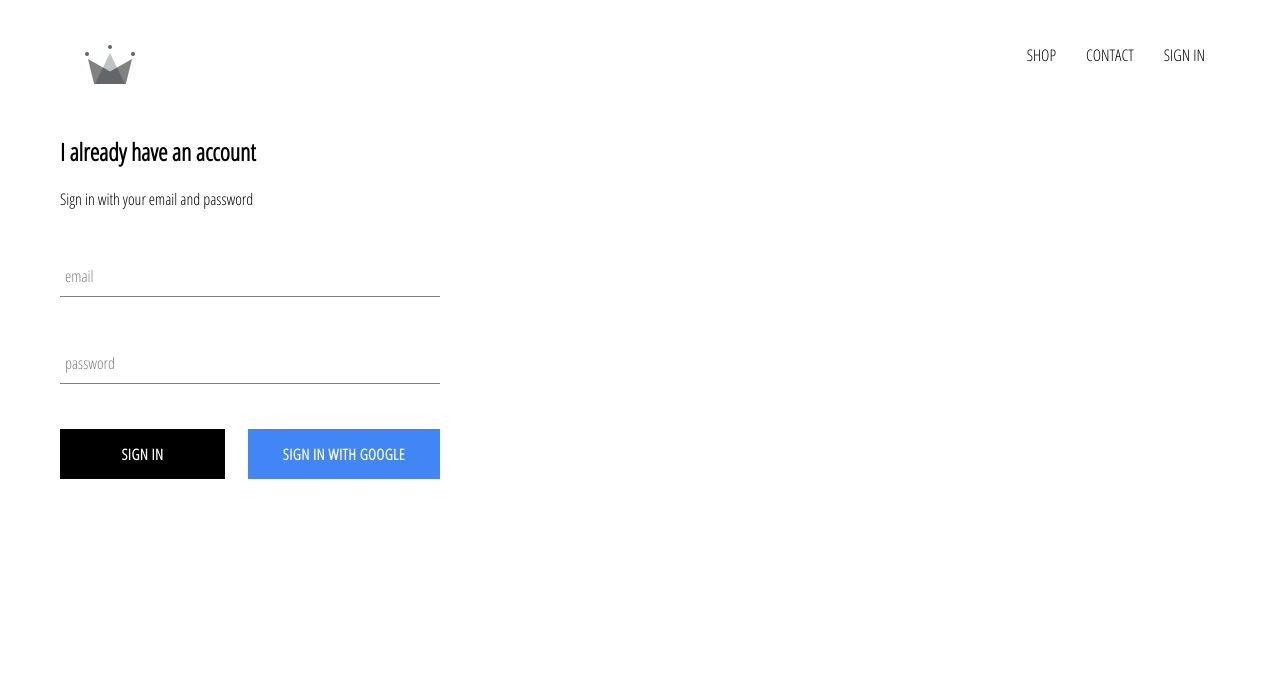
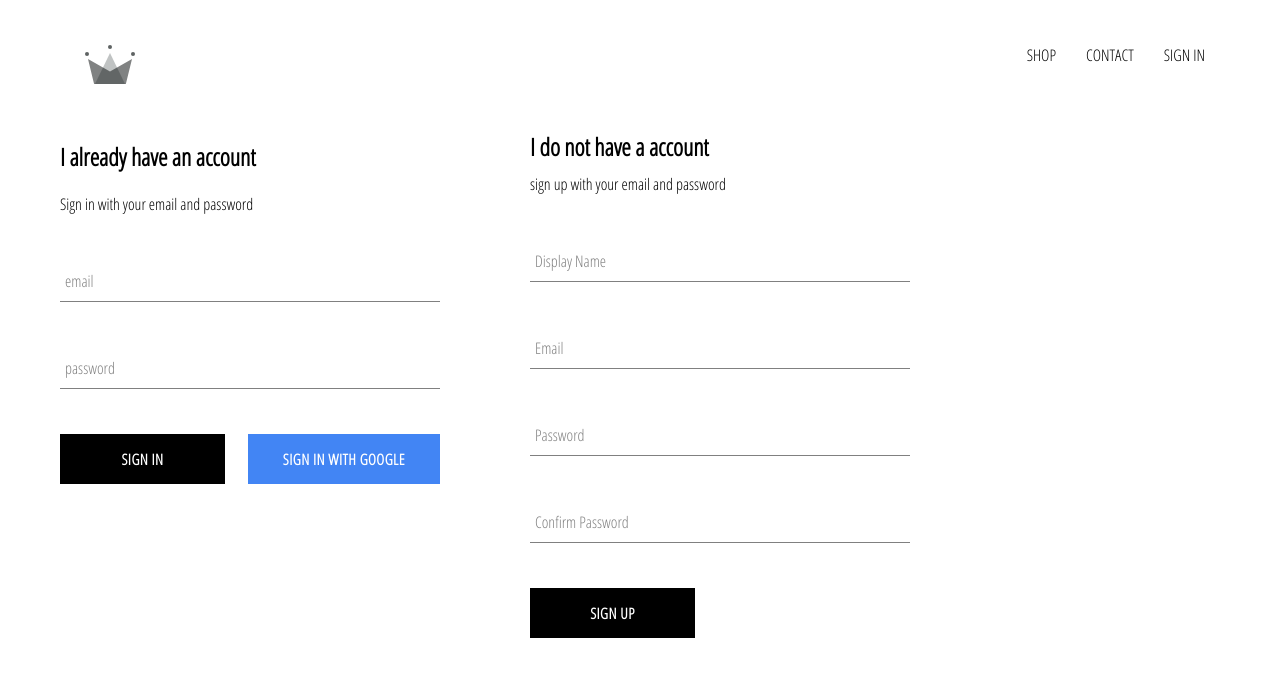
Before and after one commit to namnh1996/crwn-clothing, a React (Create React App) app: page /signin in a window 1280 px wide. Shown: the top 676 px of the page. Built offline with nearby package versions, Linux system fonts and the light colour scheme; no server answers.

Commit message:
implemented firebase utils, included ability to store authenticated users

```diff
--- a/src/App.js
+++ b/src/App.js
@@ -1,10 +1,10 @@
 import './App.css';
 import HomePage from './pages/homepage/homepage.component';
-import { Switch, Route, Link } from 'react-router-dom';
+import { Switch, Route} from 'react-router-dom';
 import ShopPage from './pages/shop/shop.component';
 import Header from './components/header/header.component';
 import SignInAndSignUp from './pages/sign-and-sign-up/ sign-and-sign-up.component';
-import { auth } from '../src/firebase/firebase.utils';
+import { auth, createUserProfileDocument } from '../src/firebase/firebase.utils';
 import React from 'react';
 
 const HatsPage = () => (
@@ -25,9 +25,22 @@
   unsubscribeFromAuth = null;
 
   componentDidMount(){
-    auth.onAuthStateChanged(user => {
-      this.setState({currentUser: user})
-    })
+    this.unsubscribeFromAuth =  auth.onAuthStateChanged(async userAuth => {
+      if(userAuth) {
+        const userRef = await createUserProfileDocument(userAuth);
+
+        userRef.onSnapshot(snapShot =>  {
+          this.setState({
+            currentUser: {
+              id: snapShot.id,
+              ...snapShot.data()
+            }
+          });
+          console.log(this.state);
+        })
+      }
+      this.setState({currentUser: userAuth});
+    });
   }
 
   componentWillUnmount(){
--- /dev/null
+++ b/src/components/sign-up/sign-up.component.jsx
@@ -0,0 +1,105 @@
+import React from 'react';
+
+import './sign-up.styles.scss';
+
+import FormInput from '../form-input/form-input.component';
+import CustomButton from '../custom-button/custom-button.component';
+
+import { auth, createUserProfileDocument} from '../../firebase/firebase.utils';
+
+class SignUp extends React.Component {
+    constructor() {
+        super();
+
+        this.state = {
+            displayName: '',
+            email: '',
+            password: '',
+            confirmPassword: ''
+        }
+    }
+
+    handleSubmit = async event => {
+        event.preventDefault();
+
+        const {displayName, email, password, confirmPassword} = this.state;
+
+        if(password !== this.confirmPassword){
+            alert("password do not match");
+        }
+
+        try {
+
+            const {user} = await auth.createUserWithEmailAndPassword(
+                email,
+                password
+            );
+
+            await createUserProfileDocument(user, {displayName});
+
+            this.setState({
+                displayName: '',
+                email: '',
+                password: '',
+                confirmPassword: ''
+            })
+
+        } catch (error) {
+            console.error(error);
+        }
+
+    }
+
+    handleChange = event =>  {
+        const {name, value} = event.target;
+
+        this.setState({[name]: value});
+    }
+
+    render() {
+        const {displayName, email, password, confirmPassword} = this.state;
+        return (
+            <div className="sign-up">
+                <h2 className="title">I do not have a account</h2>
+                <span>sign up with your email and password</span>
+                <form action="" className="sign-up-form" onSubmit={this.handleSubmit}>
+                <FormInput
+                        type='text'
+                        name='displayName'
+                        value={displayName}
+                        onChange={this.handleChange}
+                        label='Display Name'
+                        required
+                    ></FormInput>
+                    <FormInput
+                        type='email'
+                        name='email'
+                        value={email}
+                        onChange={this.handleChange}
+                        label='Email'
+                        required
+                    ></FormInput>
+                    <FormInput
+                        type='password'
+                        name='password'
+                        value={password}
+                        onChange={this.handleChange}
+                        label='Password'
+                        required
+                    ></FormInput>
+                    <FormInput
+                        type='password'
+                        name='confirmPassword'
+                        value={confirmPassword}
+                        onChange={this.handleChange}
+                        label='Confirm Password'
+                        required
+                    ></FormInput>
+                    <CustomButton type='submit'>SIGN UP</CustomButton>
+                </form>
+            </div>
+        )
+    }
+}
+
+export default SignUp;
--- /dev/null
+++ b/src/components/sign-up/sign-up.styles.scss
@@ -0,0 +1,9 @@
+.sign-up {
+    display: flex;
+    flex-direction: column;
+    width: 380px;
+
+    .title {
+        margin: 10px 0;
+    }
+}
--- a/src/firebase/firebase.utils.js
+++ b/src/firebase/firebase.utils.js
@@ -13,6 +13,34 @@
     appId: "1:334325507439:web:faf027beedece98c3b749a"
   }
 
+  export const createUserProfileDocument = async (userAuth, additionalData) => {
+    if(!userAuth) return;
+
+    const userRef = firestore.doc(`users/${userAuth.uid}`);
+
+    const snapShot = await userRef.get();
+
+    console.log(snapShot);
+
+    if(!snapShot.exists) {
+      const {displayName, email} = userAuth;
+      const createAt = new Date();
+
+      try {
+        await userRef.set({
+          displayName,
+          email,
+          createAt,
+          ...additionalData
+
+        })
+      } catch (error) {
+        console.log('error creating user', error.message);
+      }
+    }
+    return userRef;
+  }
+
   firebase.initializeApp(config);
 
   export const auth = firebase.auth();
--- a/src/pages/sign-and-sign-up/ sign-and-sign-up.component.jsx
+++ b/src/pages/sign-and-sign-up/ sign-and-sign-up.component.jsx
@@ -4,9 +4,12 @@
 
 import SignIn from '../../components/sign-in/sign-in.component';
 
+import SignUp from '../../components/sign-up/sign-up.component';
+
 const SignInAndSignUp = () => (
     <div className="sign-in-and-sign-up">
         <SignIn/>
+        <SignUp/>
     </div>
 );
 
--- a/src/pages/sign-and-sign-up/sign-and-sign-up.styles.scss
+++ b/src/pages/sign-and-sign-up/sign-and-sign-up.styles.scss
@@ -0,0 +1,6 @@
+.sign-in-and-sign-up {
+    width: 850px;
+    display: flex;
+    justify-content: space-between;
+    margin: 30px 0;
+}
```
